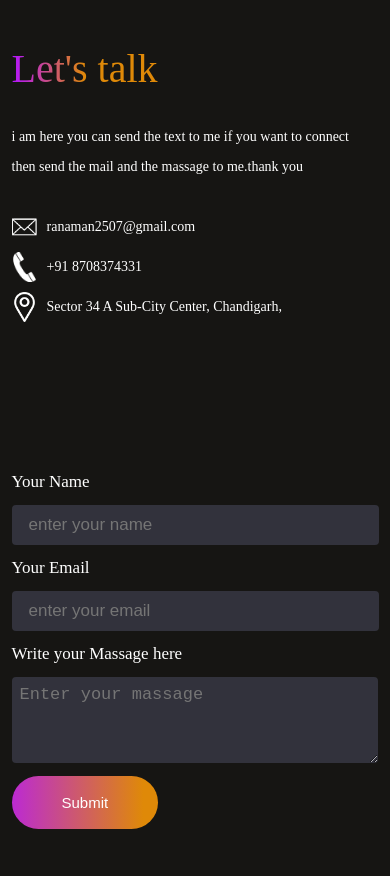
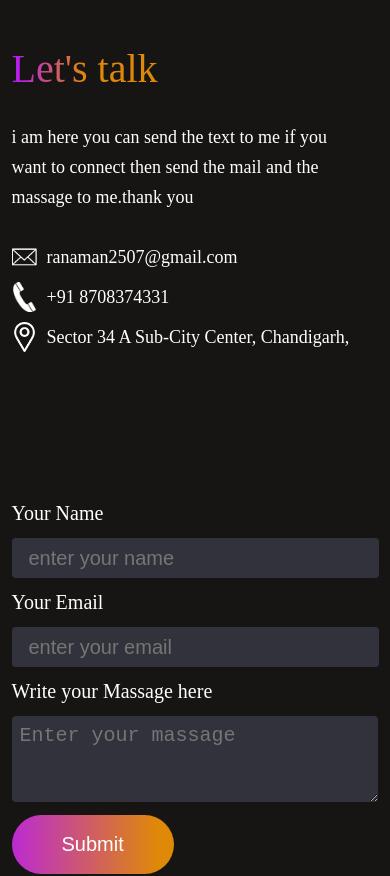
Before and after one commit to aman-rana9800/Portfolio, a React (Vite) app: page / in a window 390 px wide. Shown: the part 9420-10296 px from the top of the page. Built offline with nearby package versions, Linux system fonts and the light colour scheme.

Commit message:
allcontdone

```diff
--- a/src/Components/Contact/Contact.css
+++ b/src/Components/Contact/Contact.css
@@ -119,7 +119,7 @@
 .contact_section p{
     max-width: 350px;
     color: white;
-    font-size: 14px;
+    font-size: 18px;
     line-height: 30px;
 
 }
@@ -133,7 +133,7 @@
 }
 .right_section label{
     color: white;
-    font-size: 17px;
+    font-size: 20px;
     font-weight: 400;
 }
 .right_section input{
@@ -144,7 +144,7 @@
     border-radius: 4px;
     background-color: #32323c;
     color: white;
-  font-size: 17px;
+  font-size: 20px;
 
 }
 .right_section textarea{
@@ -155,14 +155,14 @@
     border-radius: 4px;
     background-color: #32323c;
     color: white;
-  font-size: 17px;
+  font-size: 20px;
  }
  .contact_submit{
  border: none;
  color: white;
  border-radius: 50px;
  background: linear-gradient(270deg, #df8908 10%,#b415ff 120%);
- font-size: 15px;
+ font-size: 20px;
  font-weight: 400;
  padding: 18px 50px;
  margin-bottom: 50px;
```
